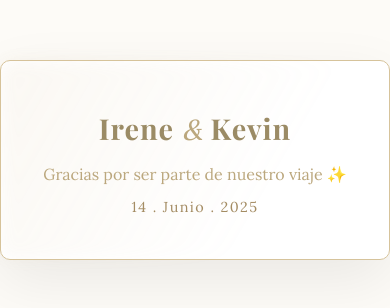
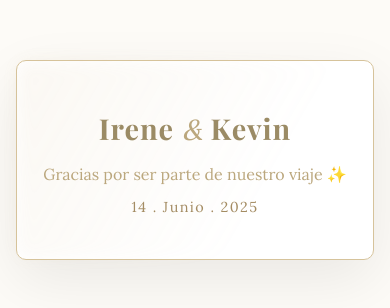
Before and after one commit to jesusramiireezz/invitacion-irene-kevin, a React (Vite) app: page / in a window 390 px wide. Shown: the part 262-570 px from the top of the page. Built offline with nearby package versions, Linux system fonts and the light colour scheme.

Commit message:
Modelo responsive

```diff
--- a/src/App.css
+++ b/src/App.css
@@ -23,11 +23,13 @@ h1, h2, h3 {
   box-shadow: 0 20px 60px rgba(0, 0, 0, 0.08);
   text-align: center;
   max-width: 420px;
-  width: 90%;
+  width: min(90%, 380px);
+  margin: 0 auto;
   transition: all 0.6s ease;
   z-index: 2;
   animation: floatCard 6s ease-in-out infinite alternate;
 }
+
 
 .invite-card:hover {
   transform: translateY(-4px);
--- a/src/App.jsx
+++ b/src/App.jsx
@@ -20,7 +20,8 @@ export default function App() {
         display: "flex",
         justifyContent: "center",
         alignItems: "center",
-        overflow: "hidden", // evita scroll por los pétalos
+        overflow: "hidden",
+        padding: "0 16px",
       }}
     >
       {step === 1 && <TulipLoader />}
```
